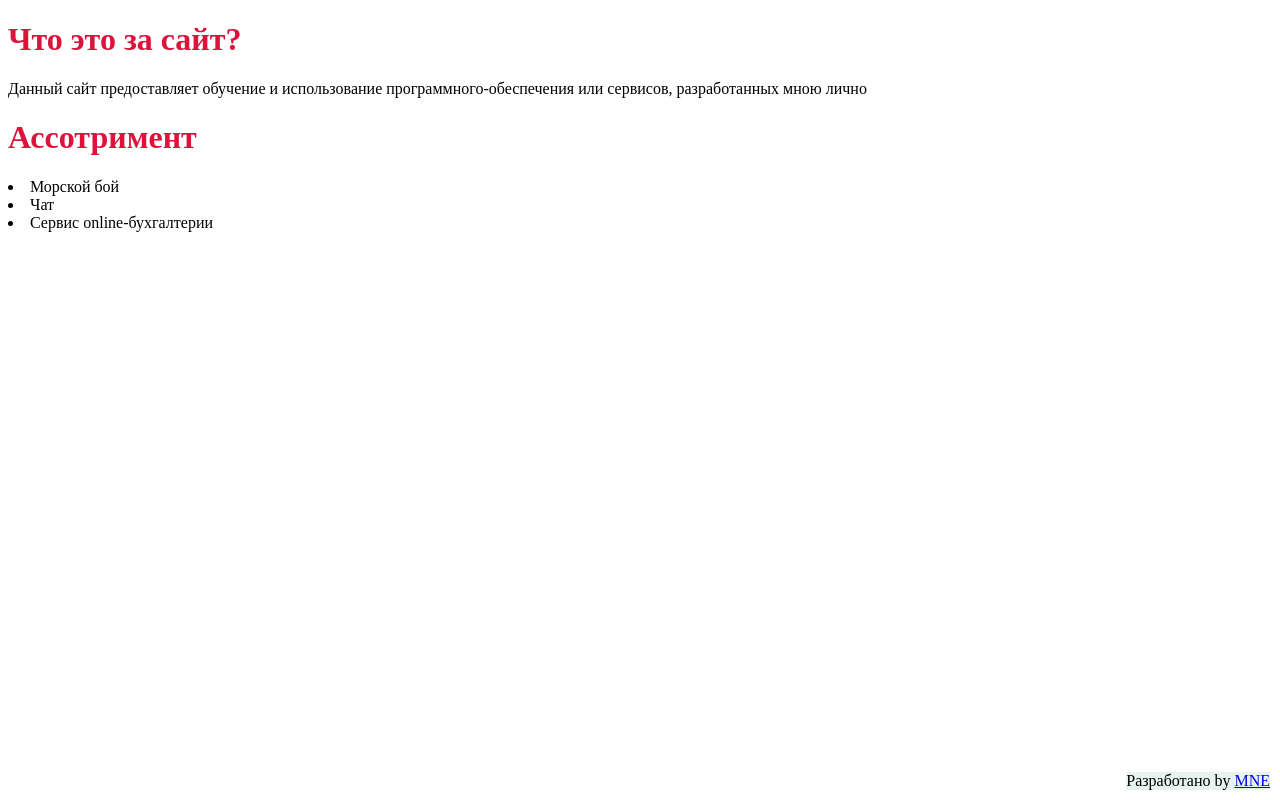
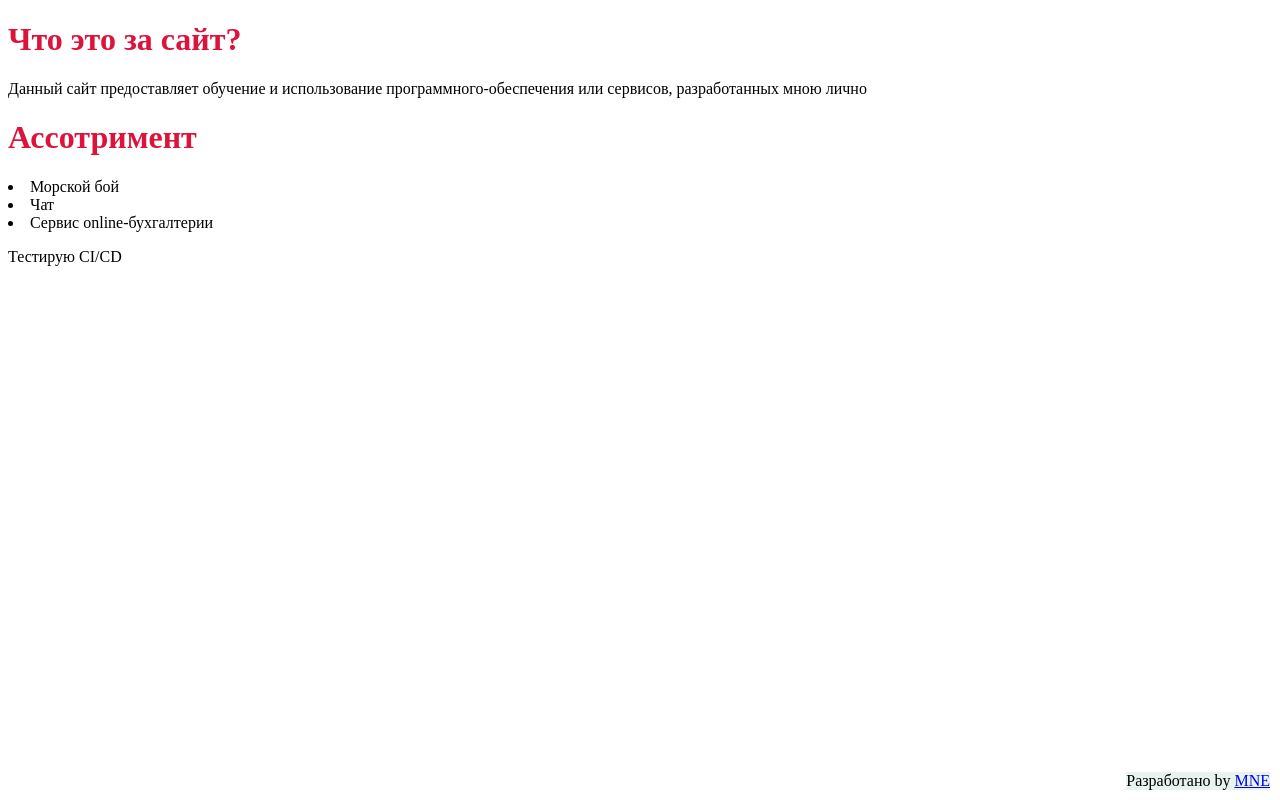
Before and after one commit to MNE-all/home-server.tech, a plain HTML site: page index.html in a window 1280 px wide. Drawn offline with Linux system fonts and the light colour scheme.

Commit message:
CI/CD Testing

```diff
--- a/index.html
+++ b/index.html
@@ -18,6 +18,10 @@
     <li>Чат</li>
     <li>Сервис online-бухгалтерии</li>
 
+    <p>
+        Тестирую CI/CD
+    </p>
+
     <footer>Разработано by <a href="https://github.com/MNE-all">MNE</a></footer>
 </body>
 
```
